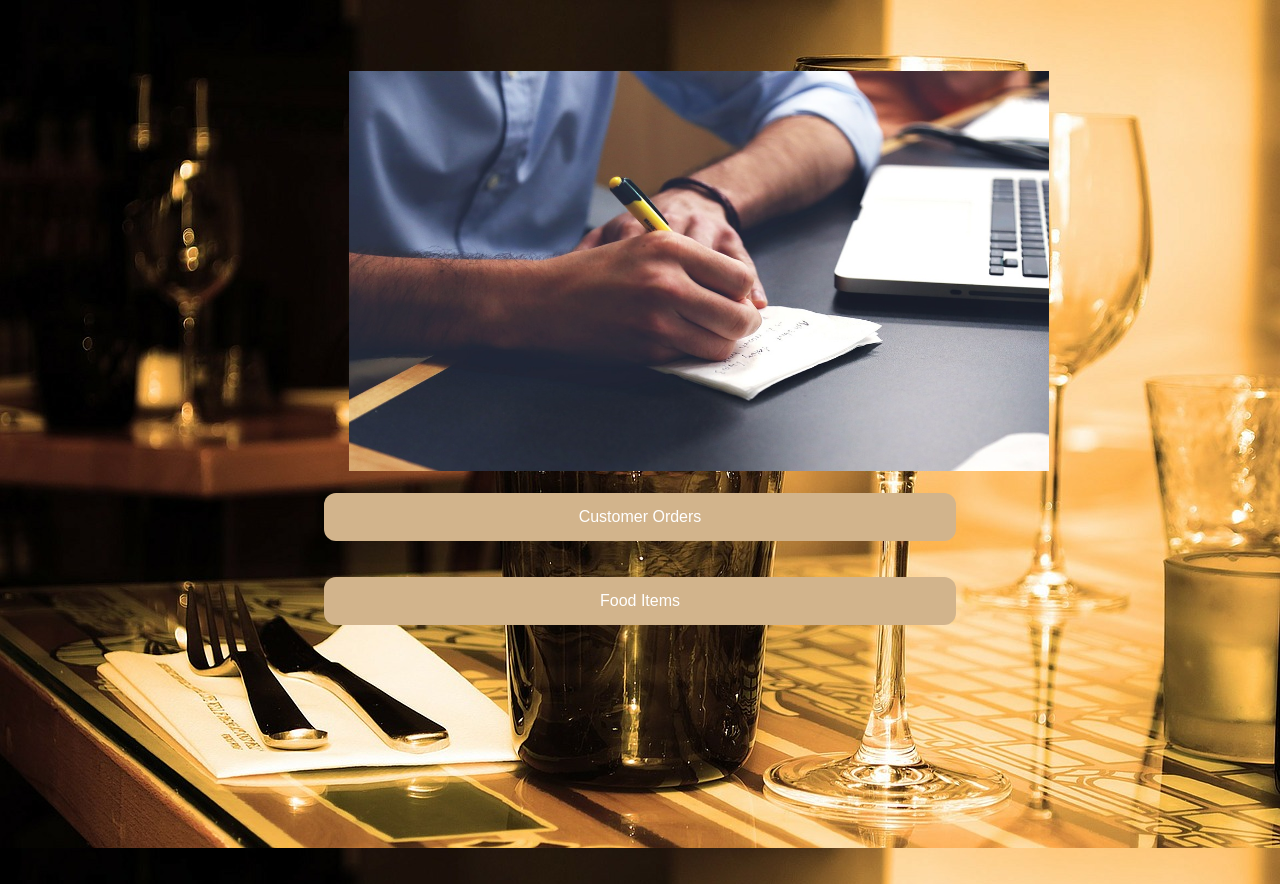
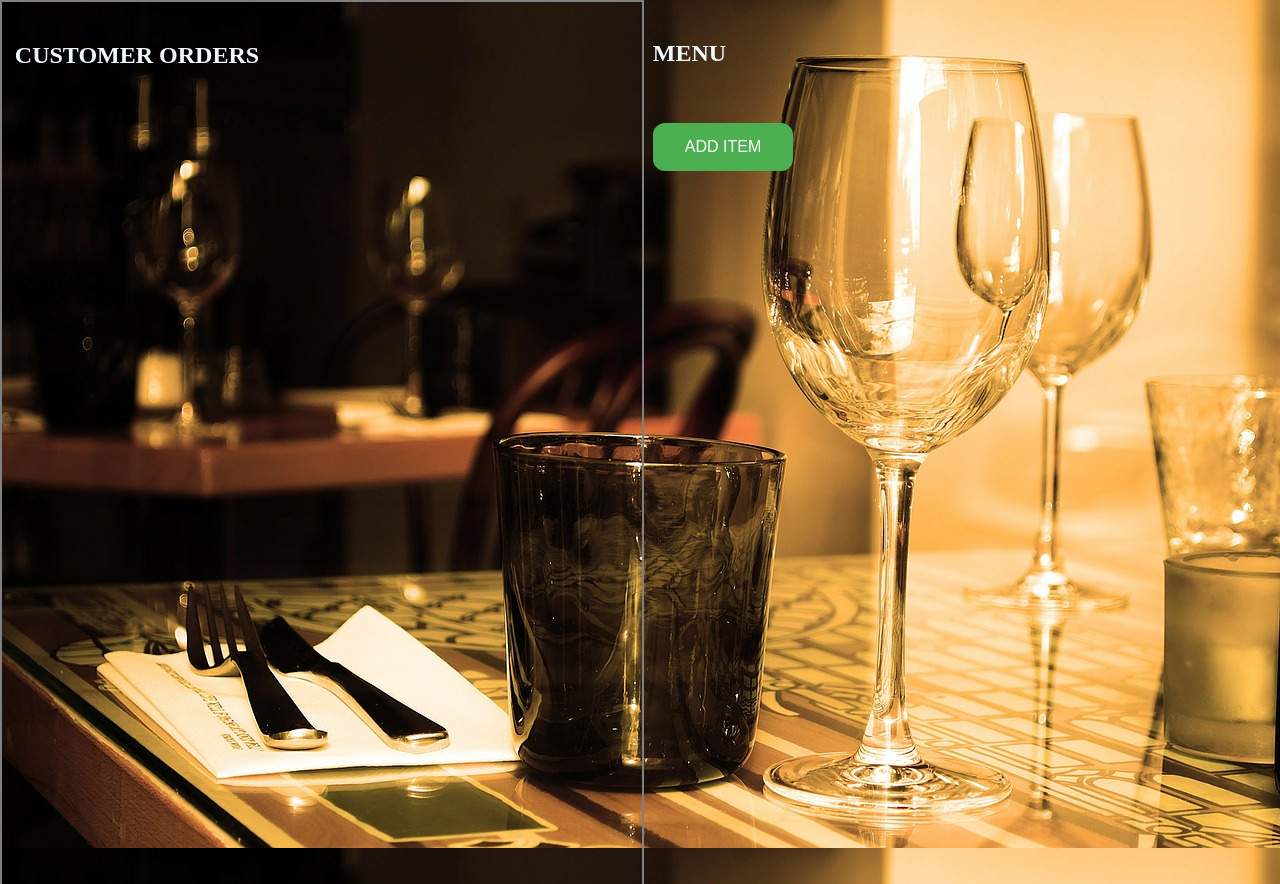
Before and after one commit to joshtrigger/fast-food-fast, a PHP site: page /adminhome.html in a window 1280 px wide. Run offline with PHP 8.4, Linux system fonts and the light colour scheme.

Commit message:
Improved UI

```diff
--- a/ui/adminhome.html
+++ b/ui/adminhome.html
@@ -8,15 +8,168 @@
     <link rel="stylesheet" type="text/css" media="screen" href="css/main.css" />
 </head>
 <body>
-    <img src="image/office.jpg" width="700" height="400"alt="" class="adminhome_image"><br><br>
-    <div id="adminhome_buttons">
-        <form action="admin.html">
-            <button id="customer_orders">Customer Orders</button><br><br><br>
-        </form>
-        <form action="items.html">
-            <button id="food_items">Food Items</button>
-        </form>
+    <!-- <img src="image/office.jpg" width="700" height="400"alt="" class="adminhome_image"><br><br> -->
+    <div class="split left">
+        <div class="lefted">
+            <h2>CUSTOMER ORDERS</h2>
+            <h2 id="customerOrder"></h2>
+            <div id="customerOrders"></div>
+        </div>
+    </div>
+    <div class="split right">
+        <div class="righted">
+            <div id="_menu">
+                <h2>MENU</h2>
+                </div><br><br>
+                <form action="addItem.html">
+                    <button id="add">ADD ITEM</button>
+                </form>
+            </div>
+        </div>
     </div>
 
+<script>
+function getOrders(){
+        fetch('http://127.0.0.1:5000/api/v1/orders', {
+            headers:{
+                'Authorization':localStorage.getItem('token'),
+                'Content-Type':'application/json'
+            }
+        })
+        .then((response) => response.json())
+        .then((data) => {
+            let output = ``;
+            if(data.message == 'No orders found'){
+                document.getElementById('customerOrder').innerHTML =
+                data.message;
+            }
+            data.forEach(function(order){
+                output += `
+                <ol id="${order.orderId}" onclick="fetchOrder(${order.orderId})">
+                    <h2>Customer Name: ${order.username}</h2>
+                    <h2>Food ID: ${order.foodId}</h2>
+                    <h2>Status: ${order.status}</h2>
+                    <div id="buttons">
+                        <button class="accept" id="${order.orderId}"
+                        onclick="accepted(${order.orderId})">
+                        Accept</button>
+                        <button class="decline" id="${order.orderId}"
+                        onclick="declined(${order.orderId})">
+                        Decline</button><br><br>
+                        <button class="approval" id="${order.orderId}"
+                        onclick="completed(${order.orderId})">
+                        Mark Order</button><br>
+                    </div>
+                </ol>
+                `
+                ;
+            });
+            document.getElementById('customerOrders').innerHTML=
+            output;
+        });
+    }
+    getOrders();
+
+    function fetchOrder(orderId){
+        var url = 'http://127.0.0.1:5500/ui/';
+        var new_url = url.replace('http://127.0.0.1:5500/ui/',
+         'http://127.0.0.1:5000/api/v1/orders/');
+
+        fetch(new_url + orderId, {
+            headers:{
+                'Authorization':localStorage.getItem('token'),
+                'Content-Type':'application/json'
+            }
+        })
+        .then((response) => (response))
+        .then((data) => console.log(data));
+    }
+
+    function accepted(orderId){
+
+        fetch('http://127.0.0.1:5000/api/v1/orders/' + orderId, {
+            method:'PUT',
+            headers:{
+                'Authorization':localStorage.getItem('token'),
+                'Content-Type':'application/json'
+            },
+            body:JSON.stringify({status:'Processing'})
+        })
+        .then((response) => response.json())
+        .then((data) => {
+            if(data.message == 'Order status has been updated'){
+                location.reload();
+            }
+        });
+    }
+
+    function declined(orderId){
+
+        fetch('http://127.0.0.1:5000/api/v1/orders/' + orderId, {
+            method:'PUT',
+            headers:{
+                'Authorization':localStorage.getItem('token'),
+                'Content-Type':'application/json'
+            },
+            body:JSON.stringify({status:'Declined'})
+        })
+        .then((response) => response.json())
+        .then((data) => {
+            if(data.message == 'Order status has been updated'){
+                location.reload();
+            }
+        });
+    }
+
+    function completed(orderId){
+
+        fetch('http://127.0.0.1:5000/api/v1/orders/' + orderId, {
+            method:'PUT',
+            headers:{
+                'Authorization':localStorage.getItem('token'),
+                'Content-Type':'application/json'
+            },
+            body:JSON.stringify({status:'Completed'})
+            })
+            .then((response) => response.json())
+            .then((data) => {
+                if(data.message == 'Order status has been updated'){
+                    location.reload();
+                }
+        });
+    }
+
+    function getMenu(){
+                fetch('http://127.0.0.1:5000/api/v1/menu', {
+                headers:{
+                        // 'Authorization':localStorage.getItem('token'),
+                        'Content-Type':'application/json'
+                }
+                })
+                .then((response) => response.json())
+                .then((data) =>{
+                let output = '<h2>MENU</h2>';
+                if (data.message == 'Menu is unavailable'){
+                        document.getElementById('_menu').innerHTML =
+                        data.message;
+                }
+                data.forEach(function(item){
+                        output += `
+                        <ol>
+                                <h2>Name: ${item.name}</h2>
+                                <h2>Description: ${item.description}</h2>
+                                <h2>Price: ${item.price}</h2>
+                                <button id="edit">Edit</button>
+                                <button id="delete">Delete</button>
+                        </ol>
+                        `
+                        ;
+                });
+                document.getElementById('_menu').innerHTML =
+                output;
+                })
+        }
+        getMenu()
+</script>
 </body>
 </html>
--- a/ui/css/main.css
+++ b/ui/css/main.css
@@ -36,6 +36,42 @@ ol:hover{
     opacity: 0.9;
     filter: alpha(opacity = 90);
     padding: 20px;
+}
+
+.split{
+    height: 100%;
+    width: 50%;
+    position: fixed;
+    z-index: 1;
+    top: 0;
+    overflow: hidden;
+    padding-top: 20px;
+}
+
+.left{
+    left: 0;
+}
+
+.left:hover{
+    border: 2px solid grey;
+    overflow: scroll;
+}
+
+.lefted{
+    padding-left: 2%;
+}
+
+.right{
+    right: 0;
+}
+
+.right:hover{
+    border: 2px solid grey;
+    overflow: scroll;
+}
+
+.righted{
+    padding-left: 2%;
 }
 
 #_menu, #customerOrders{
@@ -78,12 +114,6 @@ input[type=submit], input[type=button]{
     text-align: center;
     padding-top: 10px;
 }
-
-/*#admin_buttons{
-    align-content: left;
-    padding-top: 1%;
-    padding-left: 60%;
-}*/
 
 #items{
     padding-top: 2%;
```
Also changed, not shown: ui/admin.html (deleted, +0 -128 lines), ui/items.html (deleted, +0 -54 lines), ui/order.html (+87 -9 lines), ui/orderhistory.html (deleted, +0 -89 lines).
